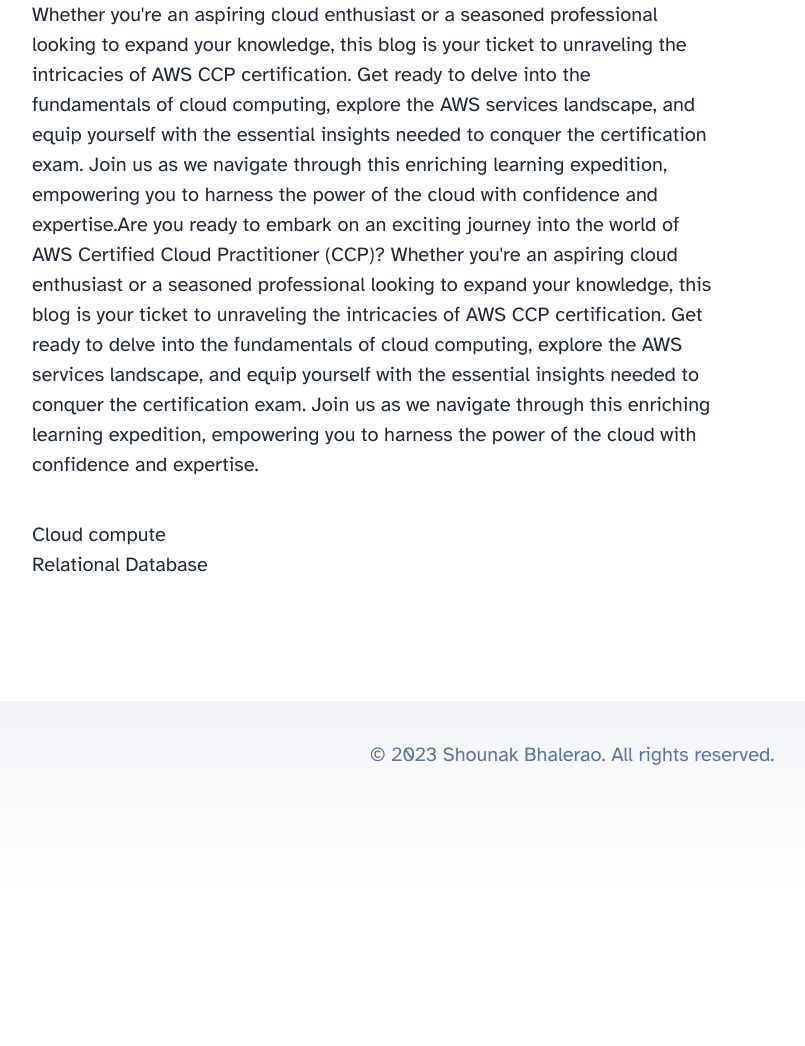
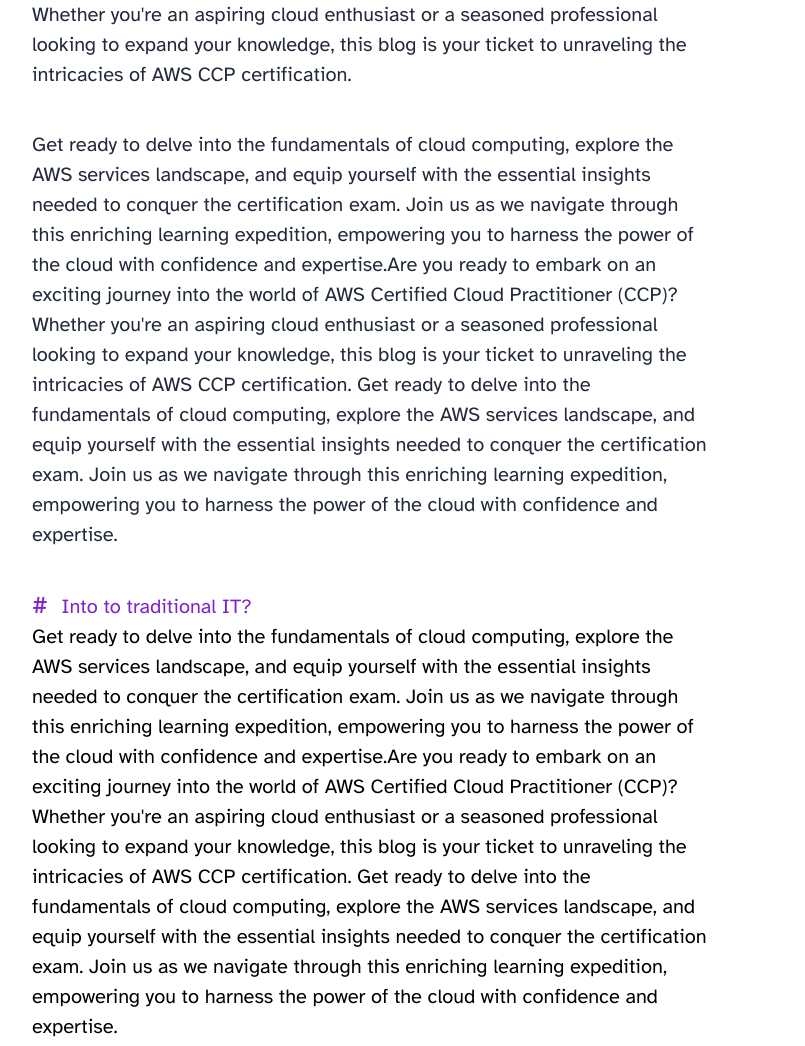
Before and after one commit to Shounaks/astro-portfolio, an Astro site: page /blog/cloud/aws-path/aws-ccp-intro in a window 1280 px wide. Shown: the part 1180-2226 px from the top of the page, without its empty margins (68-873 px from the left). Before the commit the page ends 2071 px from the top, so only its background shows below. Built offline with nearby package versions, Linux system fonts and the light colour scheme; Astro itself is replaced by a stand-in of ours.

Commit message:
Adding question2 to check persistent questions

```diff
--- a/src/content/blog/cloud/aws-path/aws-ccp-intro.mdx
+++ b/src/content/blog/cloud/aws-path/aws-ccp-intro.mdx
@@ -7,7 +7,7 @@
 tags: ["cloud", "AWS", "PATH:AWS"]
 ---
 
-import  Question  from "../../../../components/Question.astro";
+import Question from "../../../../components/Question.astro";
 
 <div>
 # Welcome aboard!
@@ -46,6 +46,24 @@
 		Certified Cloud Practitioner (CCP)? Whether you're an aspiring cloud
 		enthusiast or a seasoned professional looking to expand your knowledge, this
 		blog is your ticket to unraveling the intricacies of AWS CCP certification.
+
+    	Get ready to delve into the fundamentals of cloud computing, explore the AWS
+    	services landscape, and equip yourself with the essential insights needed to
+    	conquer the certification exam. Join us as we navigate through this
+    	enriching learning expedition, empowering you to harness the power of the
+    	cloud with confidence and expertise.Are you ready to embark on an exciting journey into the world of AWS
+    	Certified Cloud Practitioner (CCP)? Whether you're an aspiring cloud
+    	enthusiast or a seasoned professional looking to expand your knowledge, this
+    	blog is your ticket to unraveling the intricacies of AWS CCP certification.
+    	Get ready to delve into the fundamentals of cloud computing, explore the AWS
+    	services landscape, and equip yourself with the essential insights needed to
+    	conquer the certification exam. Join us as we navigate through this
+    	enriching learning expedition, empowering you to harness the power of the
+    	cloud with confidence and expertise.
+
+</div>
+<div class="text-black">
+	<Question href="question2">Into to traditional IT?</Question>
 		Get ready to delve into the fundamentals of cloud computing, explore the AWS
 		services landscape, and equip yourself with the essential insights needed to
 		conquer the certification exam. Join us as we navigate through this
```
